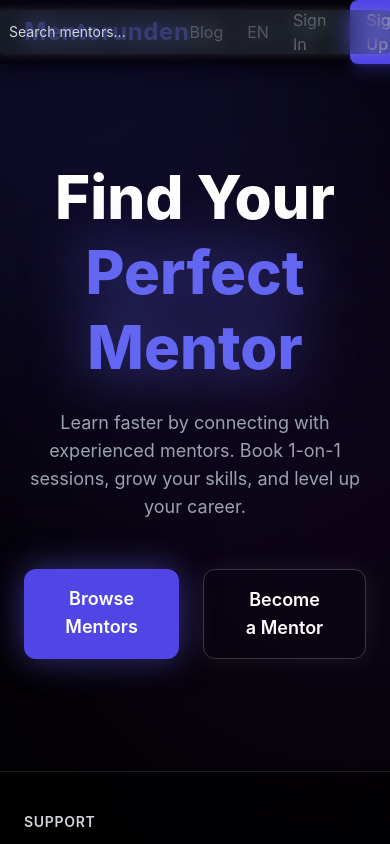
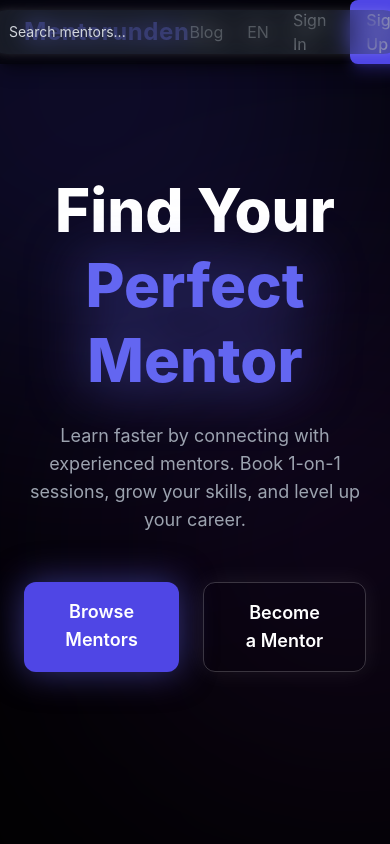
Before and after one commit to karahanyavuzkara/mentorunden, a Next.js app in the folder frontend/: page / in a window 390 px wide. Shown: the top 844 px of the page. Built offline with nearby package versions, Linux system fonts and the light colour scheme; no server answers.

Commit message:
style: update main section layout for improved responsiveness and visual consistency

```diff
--- a/frontend/src/app/page.tsx
+++ b/frontend/src/app/page.tsx
@@ -112,7 +112,7 @@ export default function Home() {
       </nav>
 
       {/* HERO */}
-      <main className="relative z-10 max-w-7xl mx-auto px-6 pt-40 pb-28 text-center">
+      <main className="relative min-h-screen max-w-7xl mx-auto mx-auto px-6 pt-32 pb-32 flex flex-col justify-center text-center">
         <h2 className="text-6xl font-extrabold leading-tight">
           Find Your{" "}
           <span className="text-indigo-500 drop-shadow-[0_0_30px_rgba(99,102,241,0.7)]">
```
